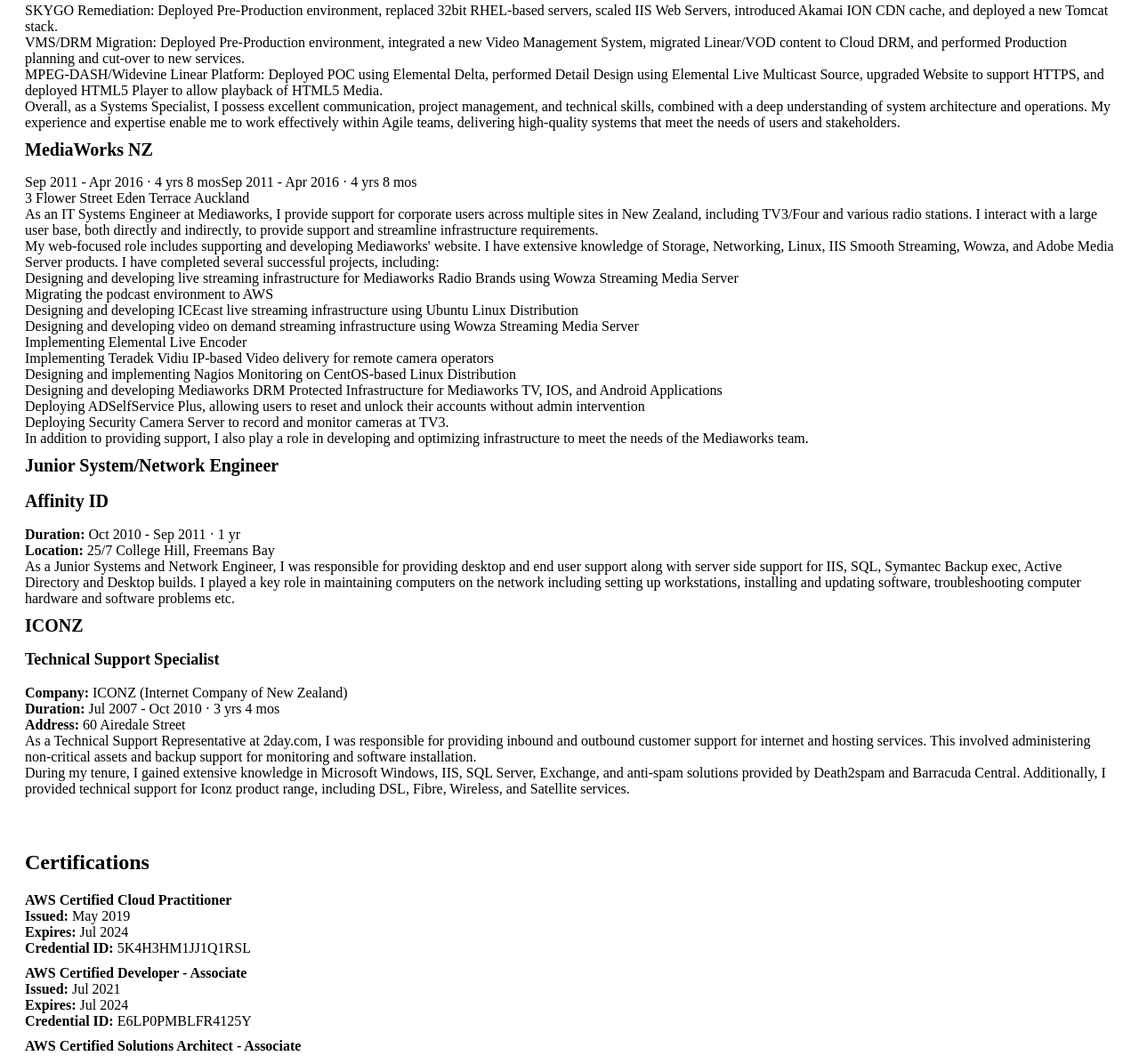
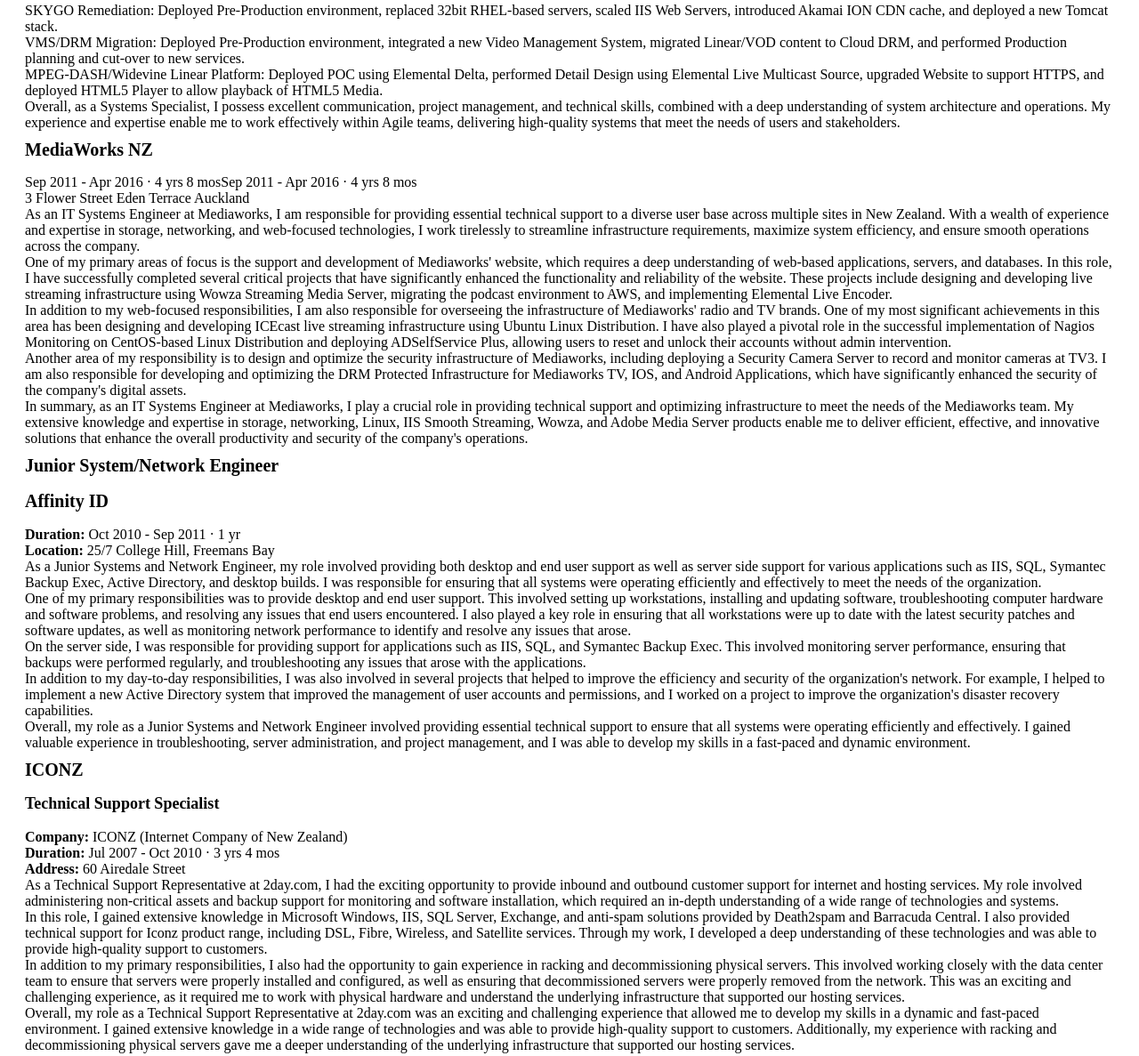
Before and after one commit to renegadenz/renegadenz.github.io, a plain HTML site: page index.html in a window 1280 px wide. Shown: the part 1957-3144 px from the top of the page at 89% size. Drawn offline with Linux system fonts and the light colour scheme.

Commit message:
added more details to CV

```diff
--- a/index.html
+++ b/index.html
@@ -83,37 +83,32 @@
         <h2>MediaWorks NZ</h2>
         <p>Sep 2011 - Apr 2016 · 4 yrs 8 mosSep 2011 - Apr 2016 · 4 yrs 8 mos</p>
         <p>3 Flower Street Eden Terrace Auckland</p>
-        <p>As an IT Systems Engineer at Mediaworks, I provide support for corporate users across multiple sites in New Zealand, including TV3/Four and various radio stations. I interact with a large user base, both directly and indirectly, to provide support and streamline infrastructure requirements.</p>
-        <p>My web-focused role includes supporting and developing Mediaworks' website. I have extensive knowledge of Storage, Networking, Linux, IIS Smooth Streaming, Wowza, and Adobe Media Server products. I have completed several successful projects, including:</p>
-        <ul>
-            <li>Designing and developing live streaming infrastructure for Mediaworks Radio Brands using Wowza Streaming Media Server</li>
-            <li>Migrating the podcast environment to AWS</li>
-            <li>Designing and developing ICEcast live streaming infrastructure using Ubuntu Linux Distribution</li>
-            <li>Designing and developing video on demand streaming infrastructure using Wowza Streaming Media Server</li>
-            <li>Implementing Elemental Live Encoder</li>
-            <li>Implementing Teradek Vidiu IP-based Video delivery for remote camera operators</li>
-            <li>Designing and implementing Nagios Monitoring on CentOS-based Linux Distribution</li>
-            <li>Designing and developing Mediaworks DRM Protected Infrastructure for Mediaworks TV, IOS, and Android Applications</li>
-            <li>Deploying ADSelfService Plus, allowing users to reset and unlock their accounts without admin intervention</li>
-            <li>Deploying Security Camera Server to record and monitor cameras at TV3.</li>
-        </ul>
-        <p>In addition to providing support, I also play a role in developing and optimizing infrastructure to meet the needs of the Mediaworks team.</p>
+        <p>As an IT Systems Engineer at Mediaworks, I am responsible for providing essential technical support to a diverse user base across multiple sites in New Zealand. With a wealth of experience and expertise in storage, networking, and web-focused technologies, I work tirelessly to streamline infrastructure requirements, maximize system efficiency, and ensure smooth operations across the company.</p>
+        <p>One of my primary areas of focus is the support and development of Mediaworks' website, which requires a deep understanding of web-based applications, servers, and databases. In this role, I have successfully completed several critical projects that have significantly enhanced the functionality and reliability of the website. These projects include designing and developing live streaming infrastructure using Wowza Streaming Media Server, migrating the podcast environment to AWS, and implementing Elemental Live Encoder.</p>
+        <p>In addition to my web-focused responsibilities, I am also responsible for overseeing the infrastructure of Mediaworks' radio and TV brands. One of my most significant achievements in this area has been designing and developing ICEcast live streaming infrastructure using Ubuntu Linux Distribution. I have also played a pivotal role in the successful implementation of Nagios Monitoring on CentOS-based Linux Distribution and deploying ADSelfService Plus, allowing users to reset and unlock their accounts without admin intervention.</p>
+        <p>Another area of my responsibility is to design and optimize the security infrastructure of Mediaworks, including deploying a Security Camera Server to record and monitor cameras at TV3. I am also responsible for developing and optimizing the DRM Protected Infrastructure for Mediaworks TV, IOS, and Android Applications, which have significantly enhanced the security of the company's digital assets.</p>
+        <p>In summary, as an IT Systems Engineer at Mediaworks, I play a crucial role in providing technical support and optimizing infrastructure to meet the needs of the Mediaworks team. My extensive knowledge and expertise in storage, networking, Linux, IIS Smooth Streaming, Wowza, and Adobe Media Server products enable me to deliver efficient, effective, and innovative solutions that enhance the overall productivity and security of the company's operations.</p>
       </div>
       <div class="job">
         <h2>Junior System/Network Engineer</h2>
         <h2>Affinity ID</h2>
         <p><b>Duration:</b> Oct 2010 - Sep 2011 · 1 yr</p>
         <p><b>Location:</b> 25/7 College Hill, Freemans Bay</p>
-        <p>As a Junior Systems and Network Engineer, I was responsible for providing desktop and end user support along with server side support for IIS, SQL, Symantec Backup exec, Active Directory and Desktop builds. I played a key role in maintaining computers on the network including setting up workstations, installing and updating software, troubleshooting computer hardware and software problems etc.</p>
-      </div>
+        <p>As a Junior Systems and Network Engineer, my role involved providing both desktop and end user support as well as server side support for various applications such as IIS, SQL, Symantec Backup Exec, Active Directory, and desktop builds. I was responsible for ensuring that all systems were operating efficiently and effectively to meet the needs of the organization.</p>
+        <p>One of my primary responsibilities was to provide desktop and end user support. This involved setting up workstations, installing and updating software, troubleshooting computer hardware and software problems, and resolving any issues that end users encountered. I also played a key role in ensuring that all workstations were up to date with the latest security patches and software updates, as well as monitoring network performance to identify and resolve any issues that arose.</p>
+        <p>On the server side, I was responsible for providing support for applications such as IIS, SQL, and Symantec Backup Exec. This involved monitoring server performance, ensuring that backups were performed regularly, and troubleshooting any issues that arose with the applications.</p>
+        <p>In addition to my day-to-day responsibilities, I was also involved in several projects that helped to improve the efficiency and security of the organization's network. For example, I helped to implement a new Active Directory system that improved the management of user accounts and permissions, and I worked on a project to improve the organization's disaster recovery capabilities.</p>
+        <p>Overall, my role as a Junior Systems and Network Engineer involved providing essential technical support to ensure that all systems were operating efficiently and effectively. I gained valuable experience in troubleshooting, server administration, and project management, and I was able to develop my skills in a fast-paced and dynamic environment.</p>     </div>
       <div class="job">
         <h2>ICONZ</h2>
         <h3>Technical Support Specialist</h3>
         <p><strong>Company:</strong> ICONZ (Internet Company of New Zealand)</p>
         <p><strong>Duration:</strong> Jul 2007 - Oct 2010 · 3 yrs 4 mos</p>
         <p><strong>Address:</strong> 60 Airedale Street</p>
-        <p>As a Technical Support Representative at 2day.com, I was responsible for providing inbound and outbound customer support for internet and hosting services. This involved administering non-critical assets and backup support for monitoring and software installation.</p>
-        <p>During my tenure, I gained extensive knowledge in Microsoft Windows, IIS, SQL Server, Exchange, and anti-spam solutions provided by Death2spam and Barracuda Central. Additionally, I provided technical support for Iconz product range, including DSL, Fibre, Wireless, and Satellite services.</p>
+        <p>As a Technical Support Representative at 2day.com, I had the exciting opportunity to provide inbound and outbound customer support for internet and hosting services. My role involved administering non-critical assets and backup support for monitoring and software installation, which required an in-depth understanding of a wide range of technologies and systems.</p>
+        <p>In this role, I gained extensive knowledge in Microsoft Windows, IIS, SQL Server, Exchange, and anti-spam solutions provided by Death2spam and Barracuda Central. I also provided technical support for Iconz product range, including DSL, Fibre, Wireless, and Satellite services. Through my work, I developed a deep understanding of these technologies and was able to provide high-quality support to customers.</p>
+        <p>In addition to my primary responsibilities, I also had the opportunity to gain experience in racking and decommissioning physical servers. This involved working closely with the data center team to ensure that servers were properly installed and configured, as well as ensuring that decommissioned servers were properly removed from the network. This was an exciting and challenging experience, as it required me to work with physical hardware and understand the underlying infrastructure that supported our hosting services.</p>
+        <p>Overall, my role as a Technical Support Representative at 2day.com was an exciting and challenging experience that allowed me to develop my skills in a dynamic and fast-paced environment. I gained extensive knowledge in a wide range of technologies and was able to provide high-quality support to customers. Additionally, my experience with racking and decommissioning physical servers gave me a deeper understanding of the underlying infrastructure that supported our hosting services.</p>
       </div>
     </section>
 
```
